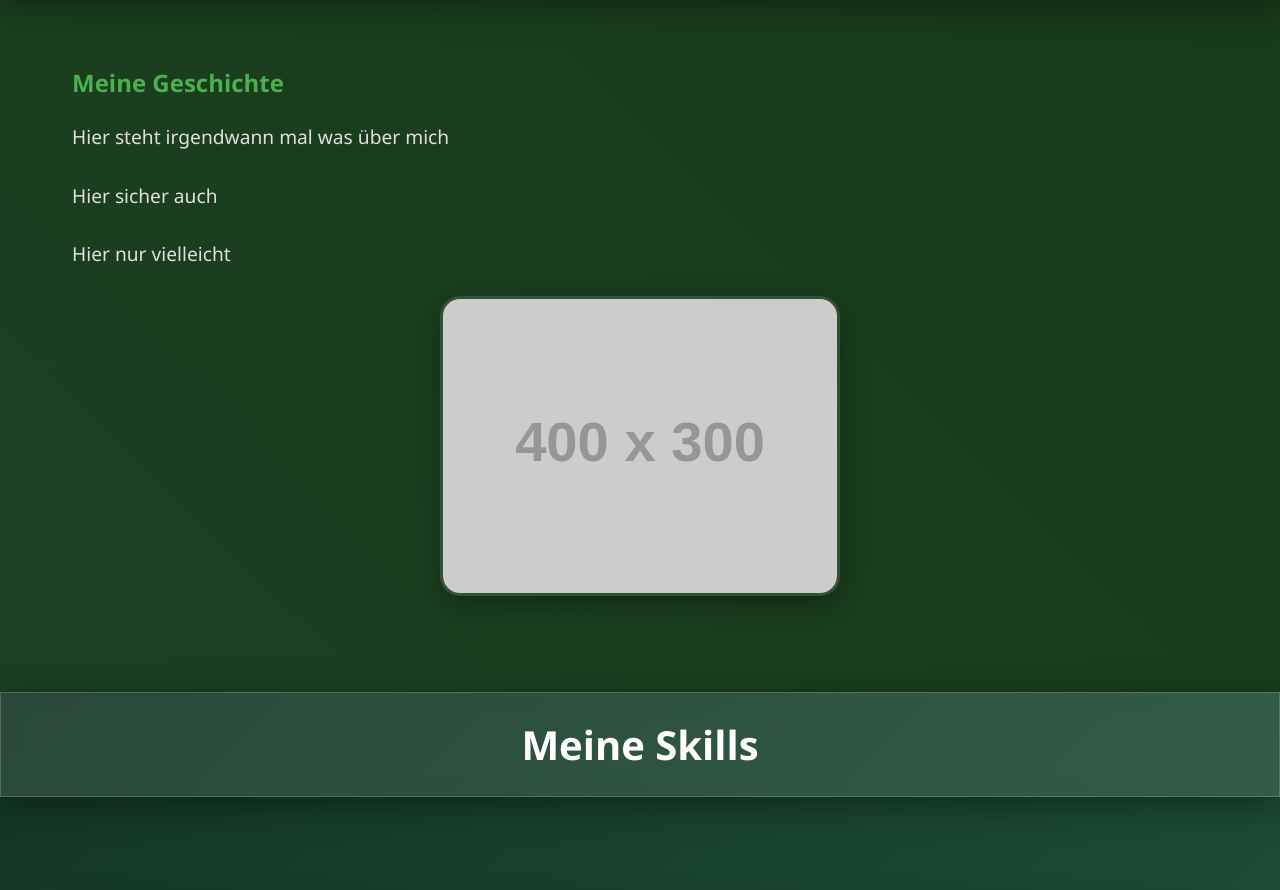
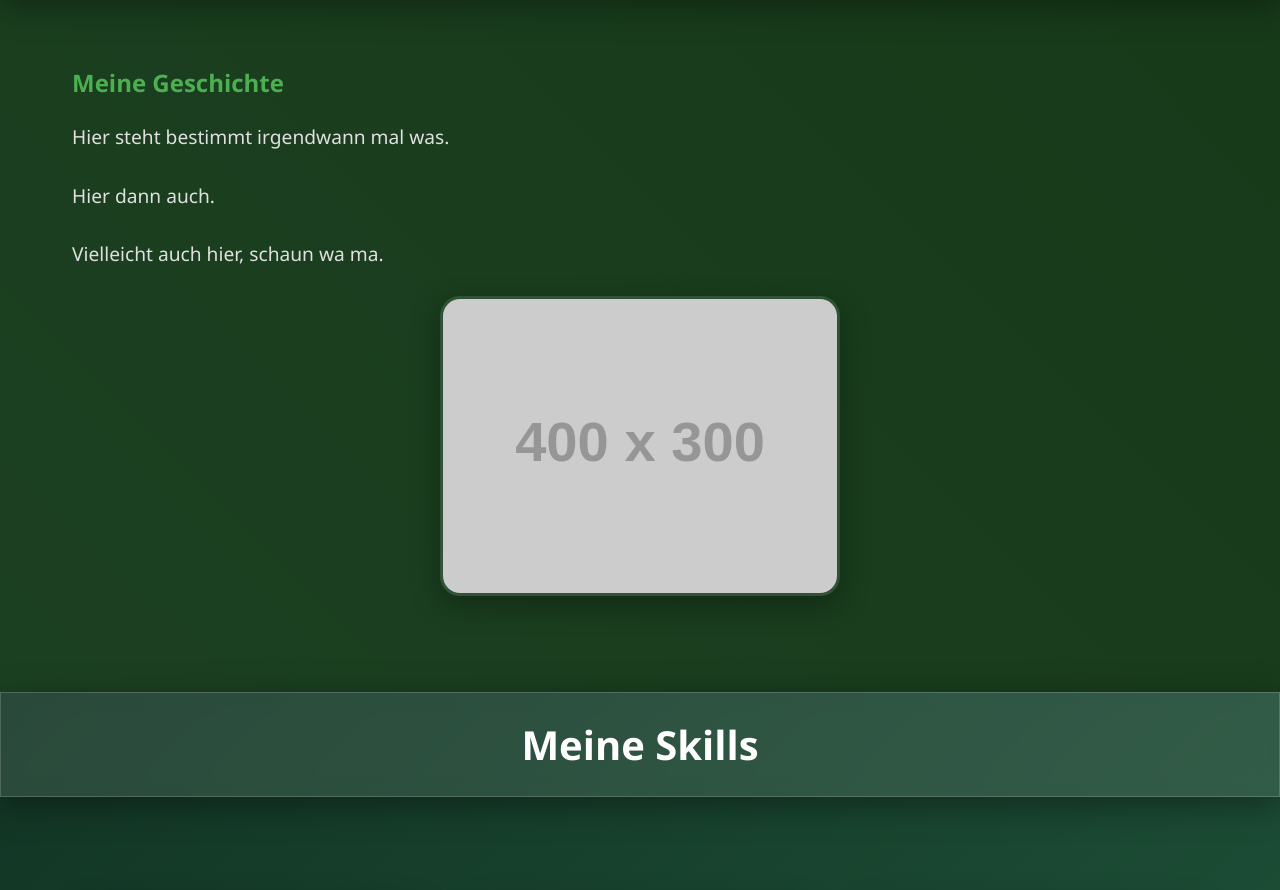
Before and after one commit to HammelKen/Homepage, a plain HTML site: page index.html in a window 1280 px wide. Shown: the part 908-1798 px from the top of the page. Drawn offline with Linux system fonts and the light colour scheme; placeholder pictures from the web are drawn by us.

Commit message:
Update index.html

```diff
--- a/index.html
+++ b/index.html
@@ -45,9 +45,9 @@
             <div class="about-content">
                 <div class="about-text">
                     <h3>Meine Geschichte</h3>
-                    <p>Hier steht irgendwann mal was über mich</p>
-                    <p>Hier sicher auch</p>
-                    <p>Hier nur vielleicht</p>
+                    <p>Hier steht bestimmt irgendwann mal was.</p>
+                    <p>Hier dann auch.</p>
+                    <p>Vielleicht auch hier, schaun wa ma.</p>
                 </div>
                 <div class="about-image">
                     <img src="https://placehold.co/400x300/21573d/ffffff?text=Ken+Fischer" alt="Ken Fischer" class="profile-picture">
@@ -149,8 +149,6 @@
             </div>
         </div>
     </footer>
-
     <script src="script.js"></script>
-
 </body>
 </html>
```
